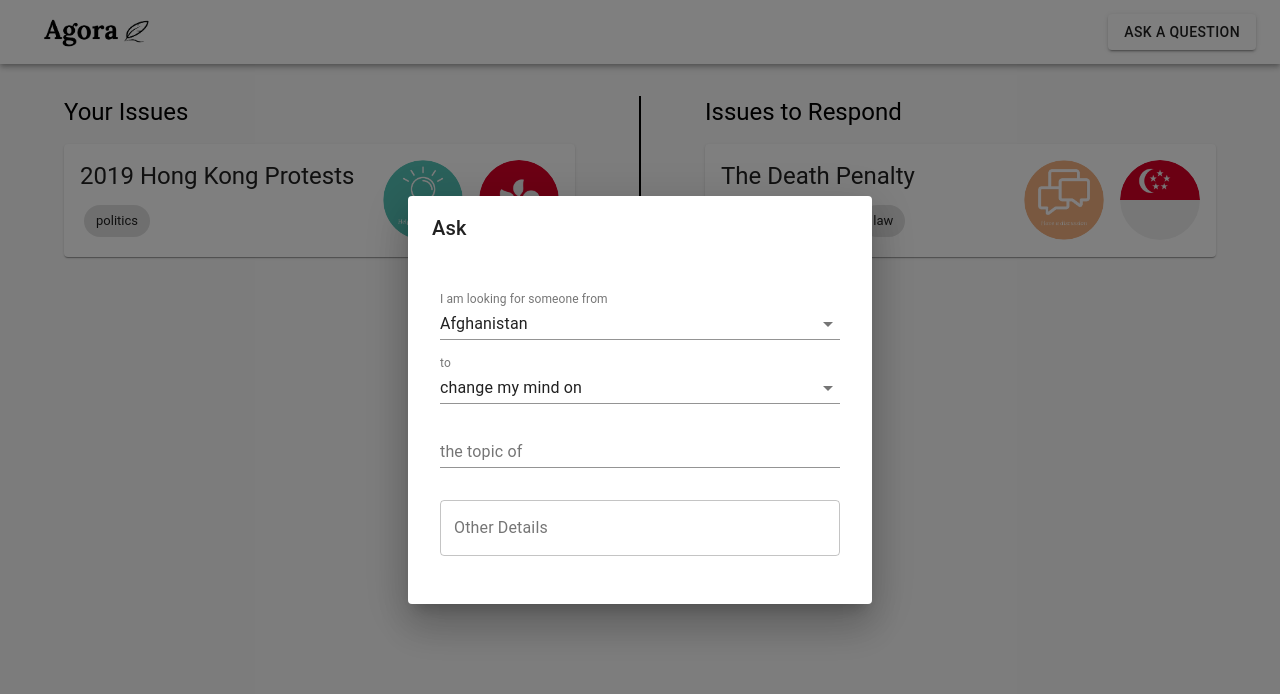
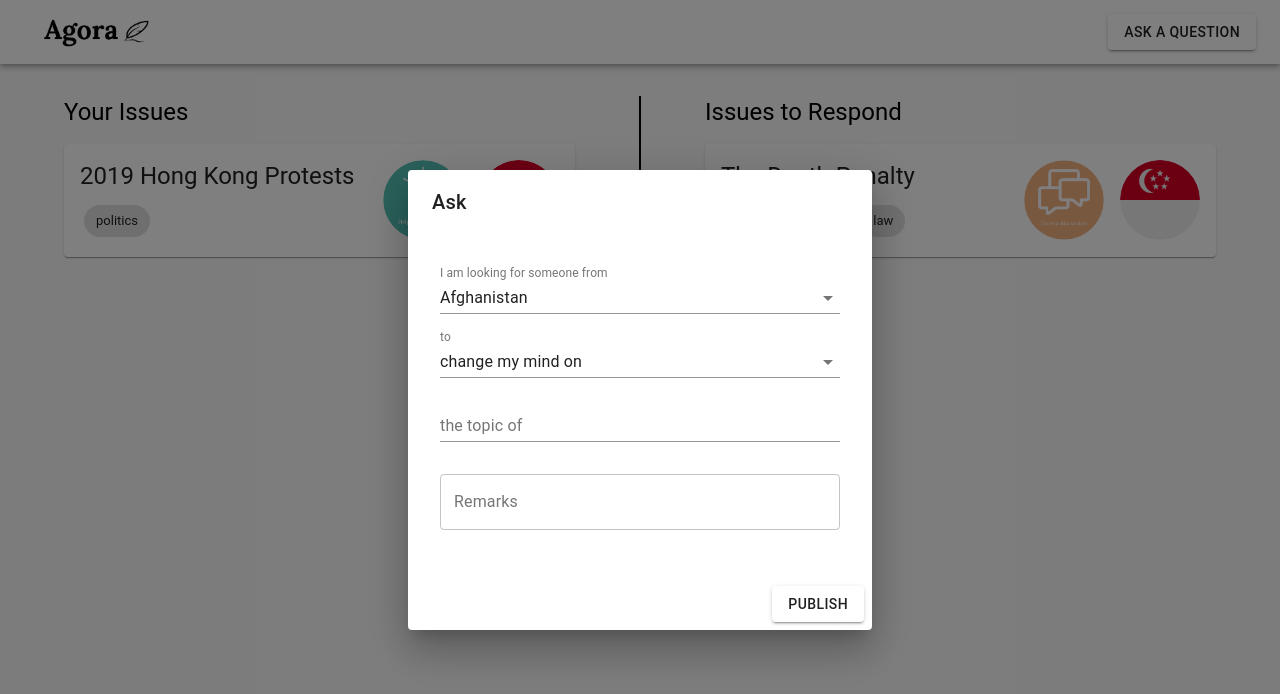
Before and after one commit to rbth7e5/bustythesquirrel, a React (Create React App) app: page / in a window 1280 px wide. Both pictures are taken after a click on the button "ASK A QUESTION". Shown: the top 694 px of the page. Built offline with nearby package versions, Linux system fonts and the light colour scheme.

Commit message:
Supp for other details

```diff
--- a/src/Agora.jsx
+++ b/src/Agora.jsx
@@ -77,7 +77,9 @@ export default function Agora() {
       country: "Singapore",
       tags: ["court", "politics", "law"],
       topic: "The Death Penalty",
-      category: "have a discussion with me on"
+      category: "have a discussion with me on",
+      details:
+        "Singapore seems like a really great country. It's economy is doing really well and it is really clean. However, I don't quite understand why such a first world country would retain such an inhumane punishment in its books."
     }
   ];
   return (
--- a/src/AskDialog.jsx
+++ b/src/AskDialog.jsx
@@ -6,7 +6,9 @@ import {
   InputLabel,
   Select,
   MenuItem,
-  TextField
+  TextField,
+  Button,
+  DialogActions
 } from "@material-ui/core";
 import React, { useState } from "react";
 import { makeStyles } from "@material-ui/core/styles";
@@ -348,10 +350,15 @@ export default function AskDialog(props) {
           multiline
           variant="outlined"
           style={{ marginBottom: 16, marginTop: 16 }}
-          label="Other Details"
+          label="Remarks"
           defaultValue={issue.details}
         />
       </DialogContent>
+      <DialogActions>
+        <Button variant="contained" color="secondary">
+          Publish
+        </Button>
+      </DialogActions>
     </Dialog>
   );
 }
--- a/src/IssueDialog.jsx
+++ b/src/IssueDialog.jsx
@@ -1,17 +1,13 @@
 import {
+  Button,
+  Chip,
   Dialog,
+  DialogActions,
   DialogContent,
   DialogContentText,
-  DialogTitle,
-  FormControl,
-  InputLabel,
-  Select,
-  MenuItem,
-  TextField
+  DialogTitle
 } from "@material-ui/core";
-import React, { useState } from "react";
-import { makeStyles } from "@material-ui/core/styles";
-import Chip from "@material-ui/core/Chip";
+import React from "react";
 
 export default function IssueDialog(props) {
   const { onClose, open, issue } = props;
@@ -19,14 +15,7 @@ export default function IssueDialog(props) {
     return (
       <Dialog open={open} onClose={onClose}>
         <DialogTitle>Issue Details</DialogTitle>
-        <DialogContent
-          style={{
-            display: "flex",
-            flexDirection: "column",
-            minWidth: 400,
-            padding: 32
-          }}
-        >
+        <DialogContent>
           <DialogContentText>
             I am looking for someone from <Chip label={issue.country} />
           </DialogContentText>
@@ -37,6 +26,19 @@ export default function IssueDialog(props) {
             the topic of <Chip label={issue.topic} />
           </DialogContentText>
         </DialogContent>
+        {issue.details && issue.details !== "" ? (
+          <DialogContent>
+            <DialogContentText style={{ fontWeight: "bold" }}>
+              Remarks
+            </DialogContentText>
+            <DialogContentText>{issue.details}</DialogContentText>
+          </DialogContent>
+        ) : null}
+        <DialogActions>
+          <Button variant="contained" color="secondary">
+            Respond
+          </Button>
+        </DialogActions>
       </Dialog>
     );
   } else return null;
```
